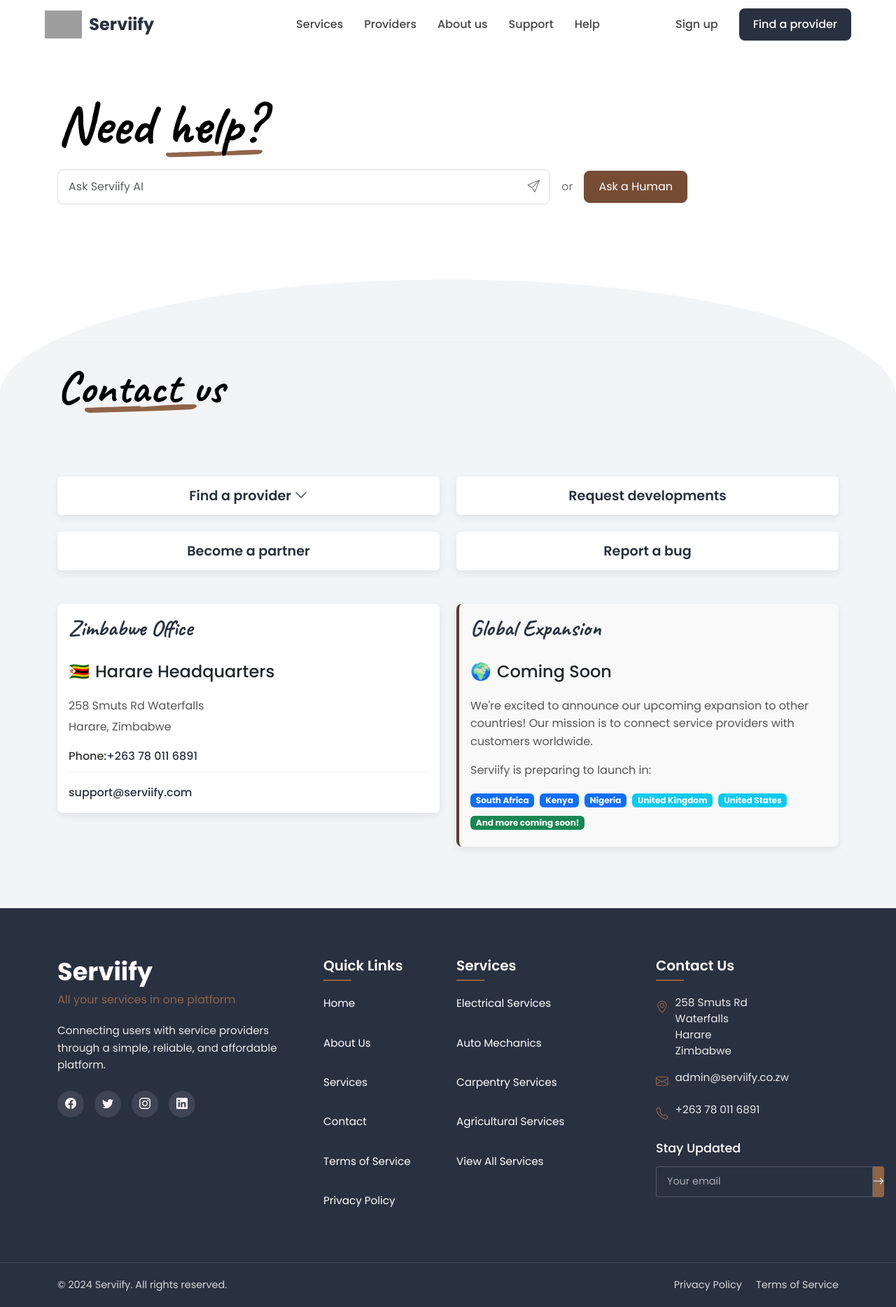
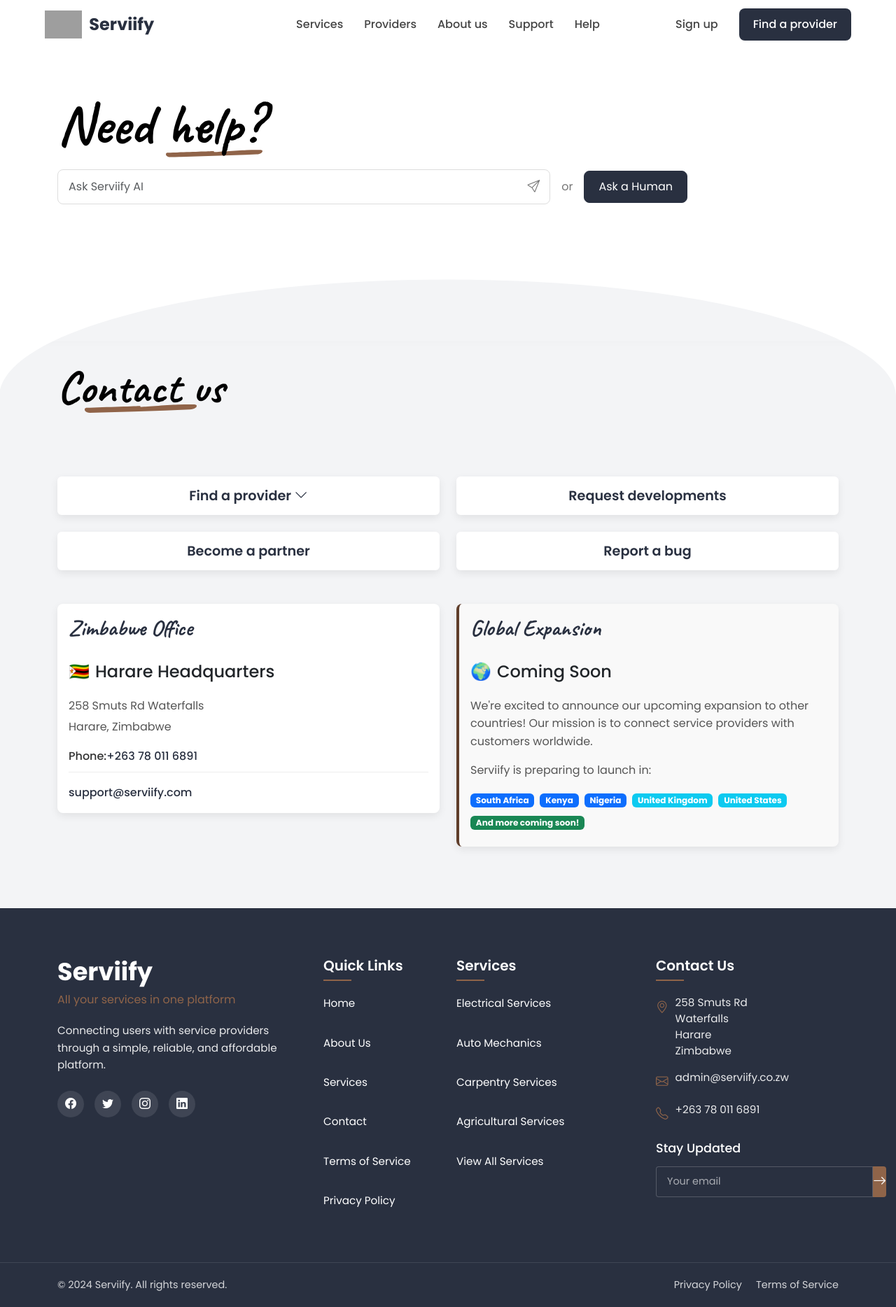
Before and after one commit to Mkayzw/serviify-website, a React (Vite) app: page /support in a window 1280 px wide. Shown: the whole page at 70% size. Built offline with nearby package versions, Linux system fonts and the light colour scheme; grey boxes are pictures that could not be loaded.

Commit message:
other changes

```diff
--- a/src/components/Navbar.tsx
+++ b/src/components/Navbar.tsx
@@ -3,11 +3,13 @@
 import '../styles/Navbar.css';
 
 interface NavbarProps {
+  title?: string;
   setShowSignup: (show: boolean) => void;
   setShowHelpCentre: () => void;
 }
 
 const Navbar: React.FC<NavbarProps> = ({
+  title,
   setShowSignup,
   setShowHelpCentre
 }) => {
@@ -58,7 +60,7 @@
         <div className="navbar-logo">
           <Link to="/">
             <img src="https://ngratesc.sirv.com/i-claim/serviify/logo.png" alt="Serviify Logo" />
-            <span className="logo-text">Serviify</span>
+            <span className="logo-text">{title || 'Serviify'}</span>
           </Link>
         </div>
 
--- a/src/components/TermsOfService.tsx
+++ b/src/components/TermsOfService.tsx
@@ -35,7 +35,7 @@
   };
 
   const setShowHelpCentre = () => {
-    // This function is required by the Navbar component but doesn't need to do anything here
+
   };
 
   useEffect(() => {
@@ -47,7 +47,7 @@
     window.scrollTo(0, 0);
   }, []);
 
-  // This effect addresses the linter warning by using the showSignup state
+
   useEffect(() => {
     if (showSignup) {
       console.log('Signup dialog should be shown');
@@ -57,7 +57,7 @@
 
   return (
     <div className="terms-of-service-page">
-      <Navbar setShowSignup={setShowSignup} setShowHelpCentre={setShowHelpCentre} />
+      <Navbar title="Terms of Service" setShowSignup={setShowSignup} setShowHelpCentre={setShowHelpCentre} />
 
       <div className="terms-of-service-container">
         <div className="terms-content-wrapper">
--- a/src/styles/Footer.css
+++ b/src/styles/Footer.css
@@ -165,12 +165,17 @@
 
 .newsletter-form button {
   width: 44px;
+  height: 44px;
   background-color: #8f6449;
   color: #ffffff;
   border: none;
   border-radius: 0 4px 4px 0;
   cursor: pointer;
   transition: all 0.3s ease;
+  font-size: 1.2rem;
+  padding: 0;
+  line-height: 44px;
+  text-align: center;
 }
 
 .newsletter-form button:hover {
--- a/src/styles/Support.css
+++ b/src/styles/Support.css
@@ -64,8 +64,8 @@
 }
 
 .ask-human-btn {
-  background-color: #764c35 !important;
-  border-color: #764c35 !important;
+  background-color:  #293040 !important;
+  border-color:  #293040 !important;
   white-space: nowrap;
   flex-shrink: 0;
   border-radius: 8px !important;
@@ -73,8 +73,8 @@
 }
 
 .ask-human-btn:hover {
-  background-color: #5f3d2a !important;
-  border-color: #5f3d2a !important;
+  background-color:  #293040 !important;
+  border-color:  #293040 !important;
 }
 
 /* Tech showcase curved container */
```
